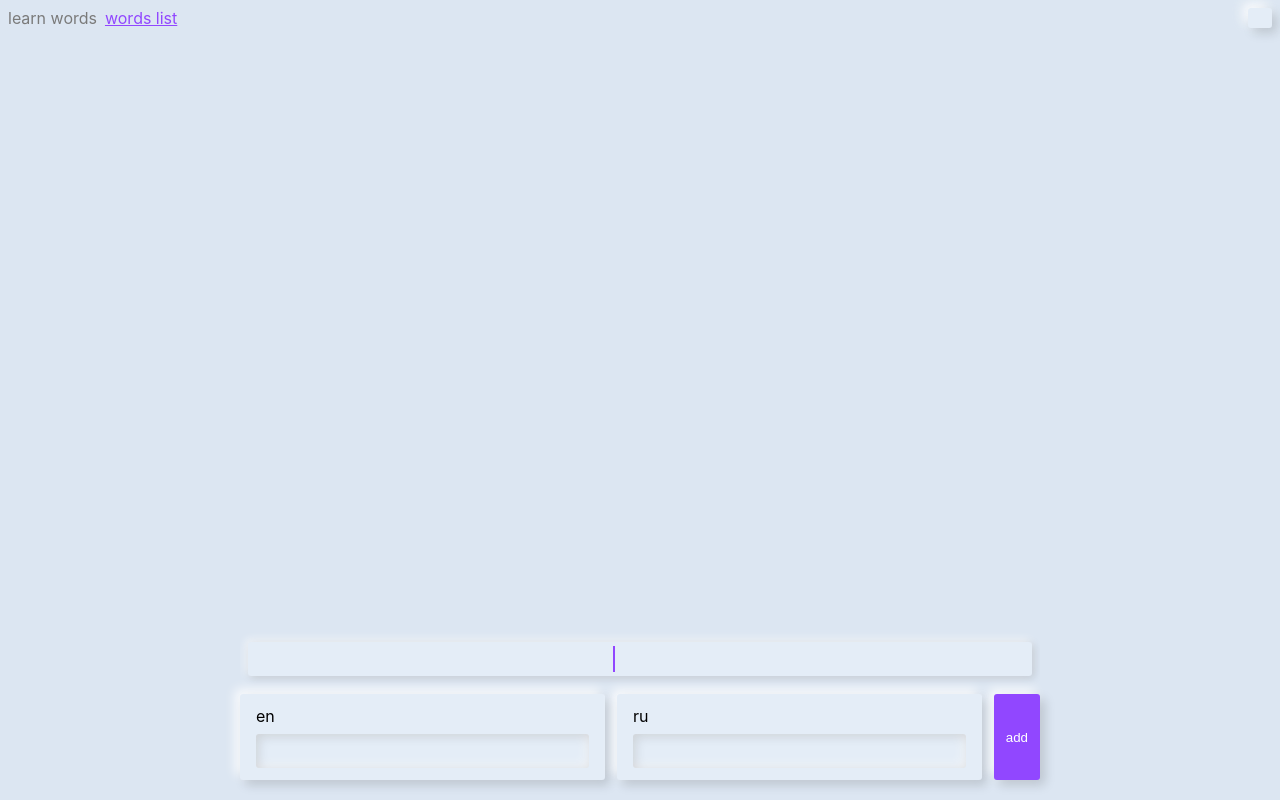
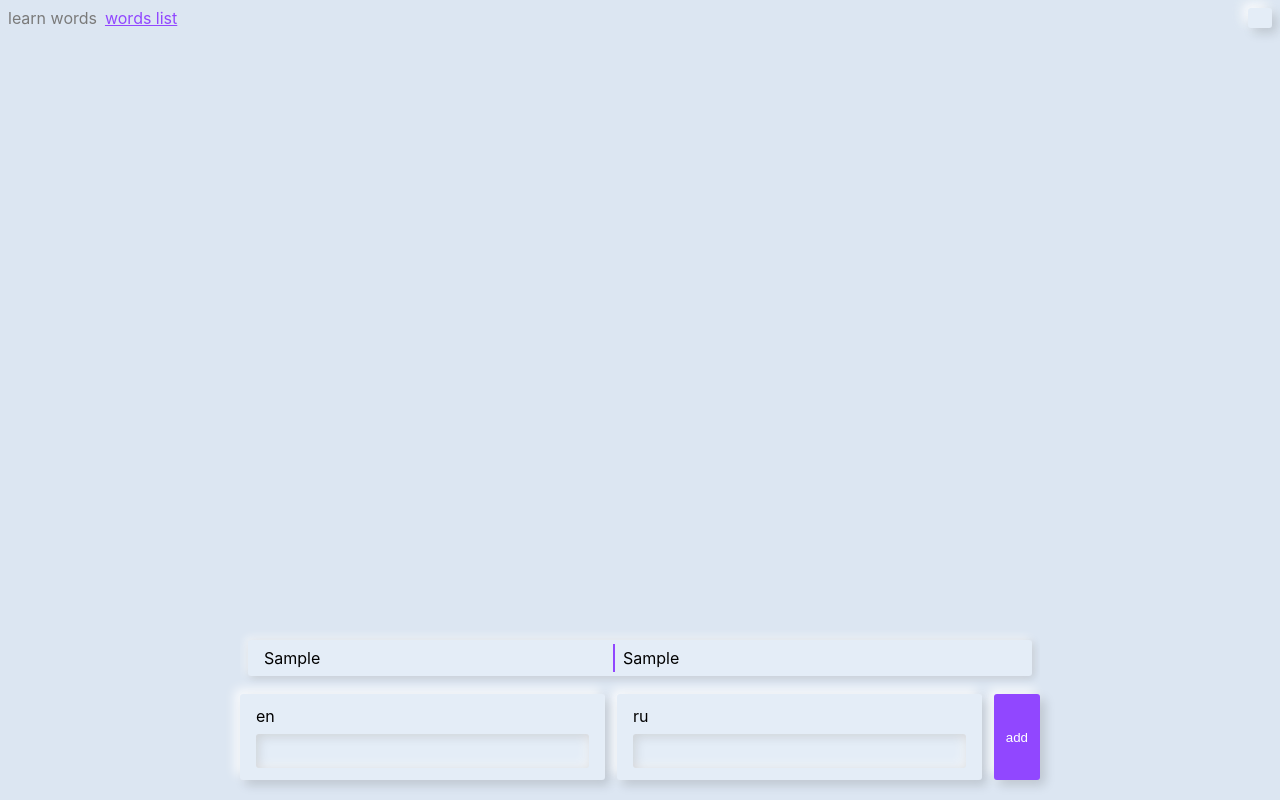
Before and after one commit to NaMax66/word-cards, a Vue app: page /words-list in a window 1280 px wide. Both pictures are taken after typing "Sample", "Sample" into the empty fields and a click on the button "add". Built offline with nearby package versions, Linux system fonts and the light colour scheme; no server answers.

Commit message:
fix wordList

```diff
--- a/src/components/WordsList.vue
+++ b/src/components/WordsList.vue
@@ -37,17 +37,17 @@ export default defineComponent({
 <template>
   <div class="words-list-wrap">
     <TransitionGroup name="word-list" class="word-list" tag="ul">
-      <li class="words-list__item" v-for="pair in wordList" :key="pair.id">
-        <p class="words-list__text">{{ pair.en }}</p>
+      <li class="words-list__item" v-for="item in wordList" :key="item.id">
+        <p class="words-list__text">{{ item.pair.en }}</p>
         <div class="separator"></div>
-        <p class="words-list__text">{{ pair.ru }}</p>
+        <p class="words-list__text">{{ item.pair.ru }}</p>
 
 
         <div class="hidden-controls">
-          <button-base class="hidden-controls__btn" @click="openEdit(pair.id)">
+          <button-base class="hidden-controls__btn" @click="openEdit(item.id)">
             <icon-pencil class="hidden-controls__icon" />
           </button-base>
-          <button-base class="hidden-controls__btn" @click="remove(pair.id)">x</button-base>
+          <button-base class="hidden-controls__btn" @click="remove(item.id)">x</button-base>
         </div>
       </li>
     </TransitionGroup>
```
